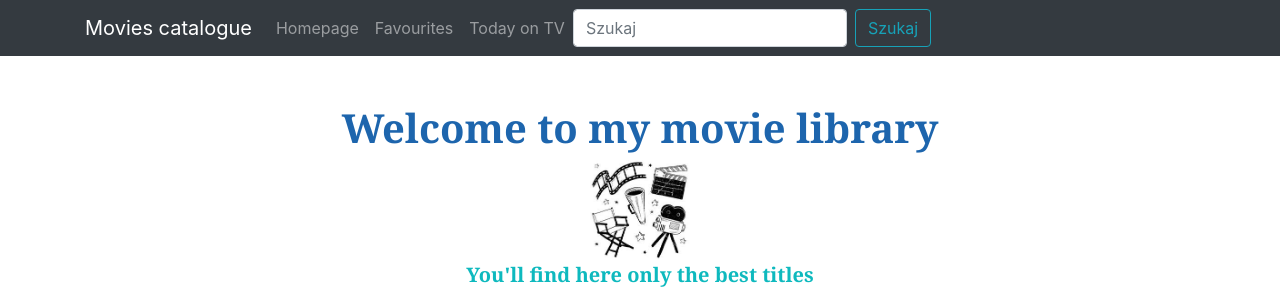
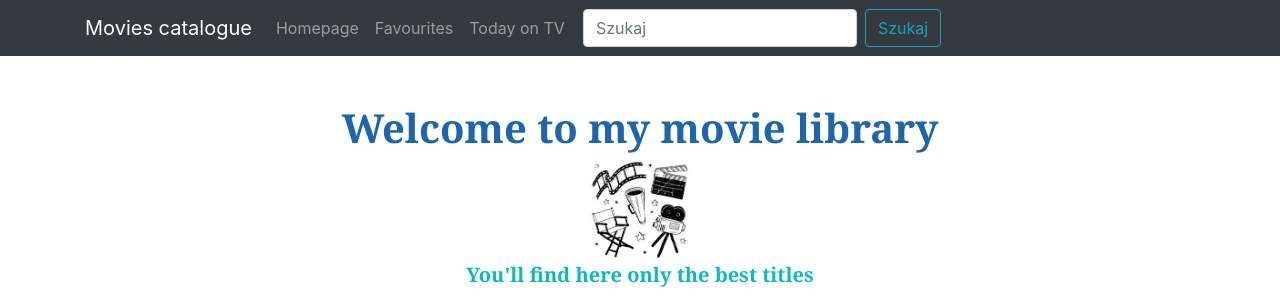
Before and after one commit to KarSiep1996/movies_catalogue, a Flask app: page / in a window 1280 px wide. Shown: the top 300 px of the page. Run offline with Flask 2, Linux system fonts and the light colour scheme; data that the repository does not hold is empty; some libraries are stand-ins or nearby versions.

Commit message:
Modify index.html

```diff
--- a/templates/index.html
+++ b/templates/index.html
@@ -48,7 +48,7 @@
         </li>
       </ul>
       <div class="collapse navbar-collapse" id="navbarResponsive">
-        <form class="form-inline" action="/search" method="GET">
+        <form class="form-inline" style="margin-left: 10px;" action="/search" method="GET">
           <input class="form-control mr-sm-2" type="text" value="{% if search_query %}{{ search_query }}{% endif %}" placeholder="Szukaj" aria-label="Search" name="q">
           <button class="btn btn-outline-info" type="submit">Szukaj</button>
         </form>
```
